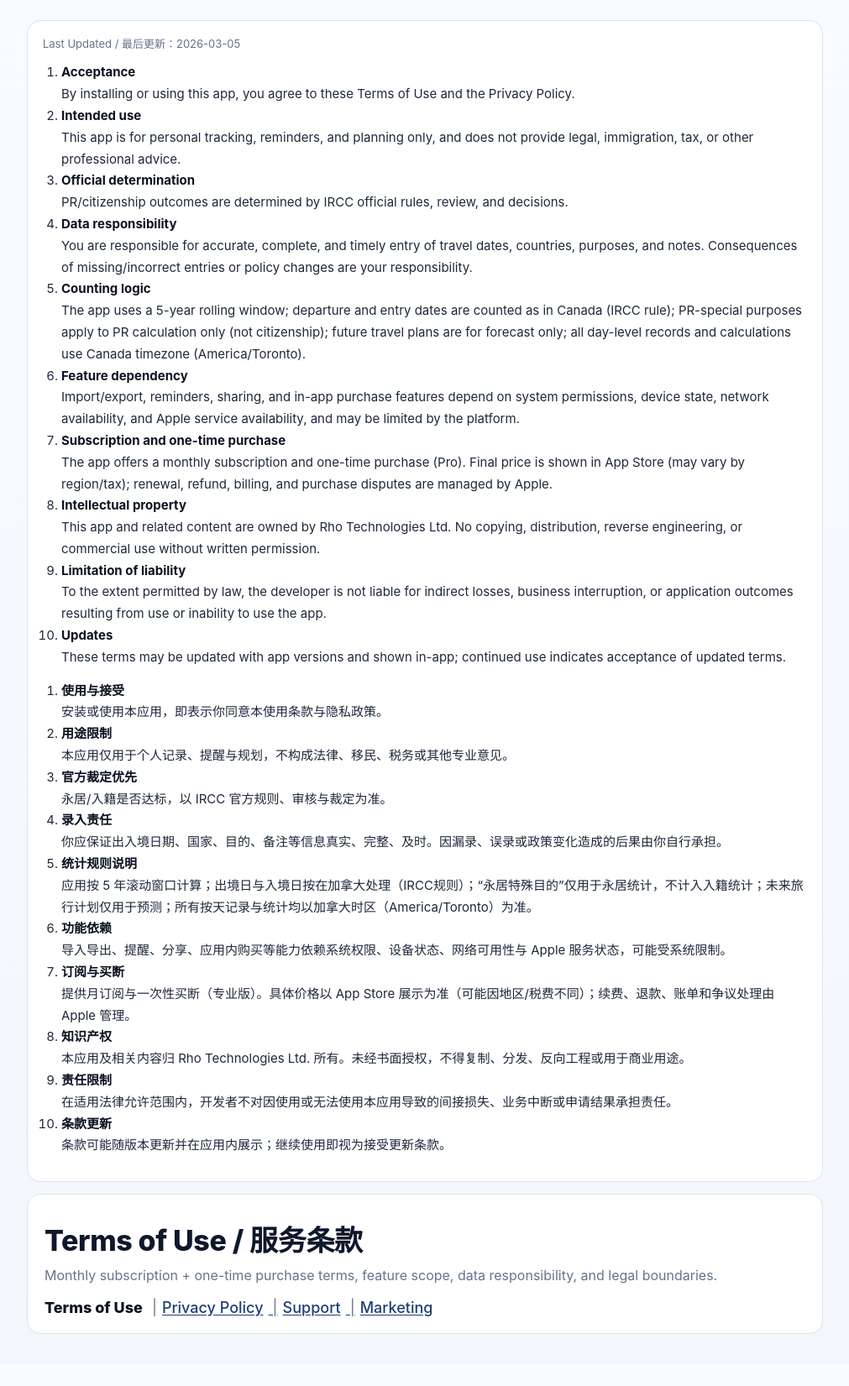
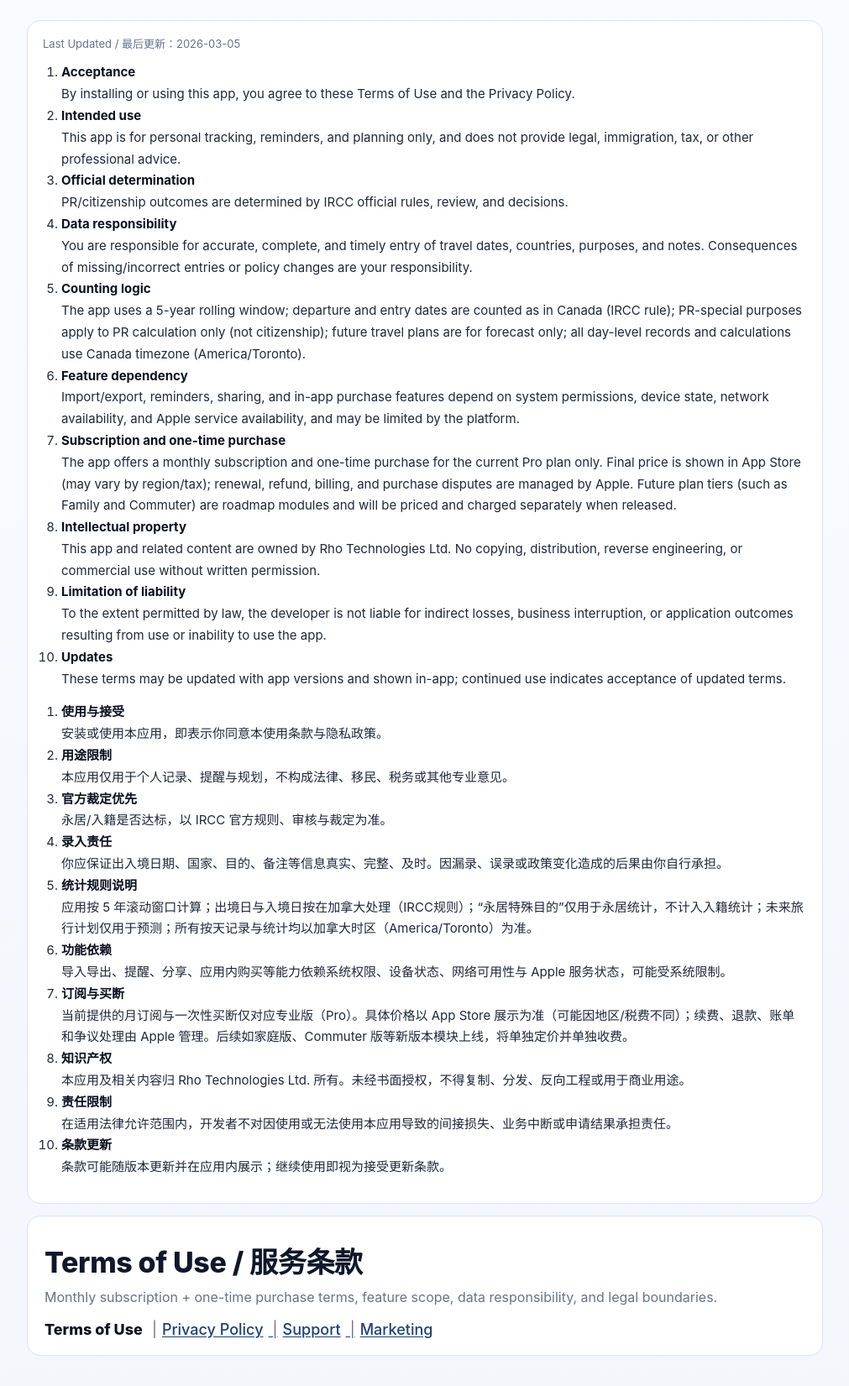
Before and after one commit to PearsonLi/PRHelper-Legal, a Jekyll site: the page built from terms.md, in a window 1280 px wide. Shown: the whole page at 84% size, without its empty margins (134-1145 px from the left). Built offline with Jekyll 4.4.1, drawn with Linux system fonts in a browser that asks for light colours; before the commit the page ends 1625 px from its top, so only the background shows below that.

Commit message:
docs: clarify Pro-only pricing and future tier separate charges

```diff
--- a/terms.md
+++ b/terms.md
@@ -15,7 +15,7 @@ nav_key: terms
   <li><strong>Data responsibility</strong><br />You are responsible for accurate, complete, and timely entry of travel dates, countries, purposes, and notes. Consequences of missing/incorrect entries or policy changes are your responsibility.</li>
   <li><strong>Counting logic</strong><br />The app uses a 5-year rolling window; departure and entry dates are counted as in Canada (IRCC rule); PR-special purposes apply to PR calculation only (not citizenship); future travel plans are for forecast only; all day-level records and calculations use Canada timezone (America/Toronto).</li>
   <li><strong>Feature dependency</strong><br />Import/export, reminders, sharing, and in-app purchase features depend on system permissions, device state, network availability, and Apple service availability, and may be limited by the platform.</li>
-  <li><strong>Subscription and one-time purchase</strong><br />The app offers a monthly subscription and one-time purchase (Pro). Final price is shown in App Store (may vary by region/tax); renewal, refund, billing, and purchase disputes are managed by Apple.</li>
+  <li><strong>Subscription and one-time purchase</strong><br />The app offers a monthly subscription and one-time purchase for the current Pro plan only. Final price is shown in App Store (may vary by region/tax); renewal, refund, billing, and purchase disputes are managed by Apple. Future plan tiers (such as Family and Commuter) are roadmap modules and will be priced and charged separately when released.</li>
   <li><strong>Intellectual property</strong><br />This app and related content are owned by Rho Technologies Ltd. No copying, distribution, reverse engineering, or commercial use without written permission.</li>
   <li><strong>Limitation of liability</strong><br />To the extent permitted by law, the developer is not liable for indirect losses, business interruption, or application outcomes resulting from use or inability to use the app.</li>
   <li><strong>Updates</strong><br />These terms may be updated with app versions and shown in-app; continued use indicates acceptance of updated terms.</li>
@@ -28,7 +28,7 @@ nav_key: terms
   <li><strong>录入责任</strong><br />你应保证出入境日期、国家、目的、备注等信息真实、完整、及时。因漏录、误录或政策变化造成的后果由你自行承担。</li>
   <li><strong>统计规则说明</strong><br />应用按 5 年滚动窗口计算；出境日与入境日按在加拿大处理（IRCC规则）；“永居特殊目的”仅用于永居统计，不计入入籍统计；未来旅行计划仅用于预测；所有按天记录与统计均以加拿大时区（America/Toronto）为准。</li>
   <li><strong>功能依赖</strong><br />导入导出、提醒、分享、应用内购买等能力依赖系统权限、设备状态、网络可用性与 Apple 服务状态，可能受系统限制。</li>
-  <li><strong>订阅与买断</strong><br />提供月订阅与一次性买断（专业版）。具体价格以 App Store 展示为准（可能因地区/税费不同）；续费、退款、账单和争议处理由 Apple 管理。</li>
+  <li><strong>订阅与买断</strong><br />当前提供的月订阅与一次性买断仅对应专业版（Pro）。具体价格以 App Store 展示为准（可能因地区/税费不同）；续费、退款、账单和争议处理由 Apple 管理。后续如家庭版、Commuter 版等新版本模块上线，将单独定价并单独收费。</li>
   <li><strong>知识产权</strong><br />本应用及相关内容归 Rho Technologies Ltd. 所有。未经书面授权，不得复制、分发、反向工程或用于商业用途。</li>
   <li><strong>责任限制</strong><br />在适用法律允许范围内，开发者不对因使用或无法使用本应用导致的间接损失、业务中断或申请结果承担责任。</li>
   <li><strong>条款更新</strong><br />条款可能随版本更新并在应用内展示；继续使用即视为接受更新条款。</li>
```
